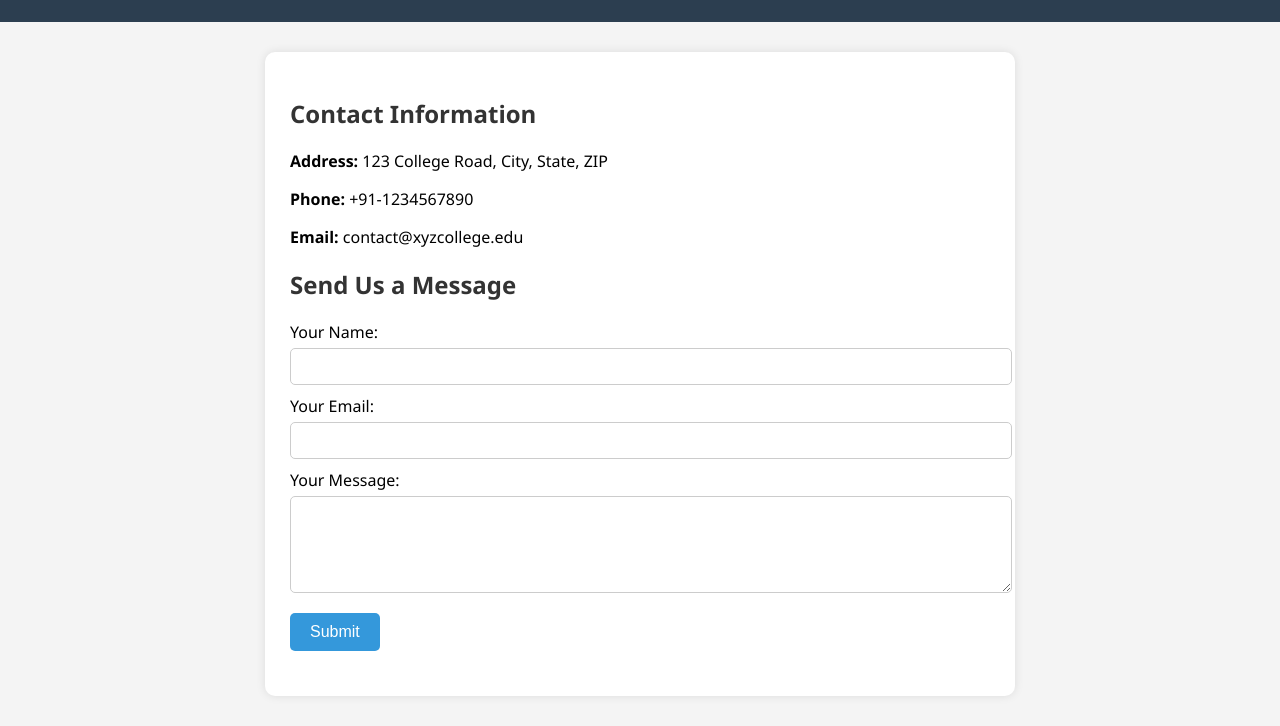
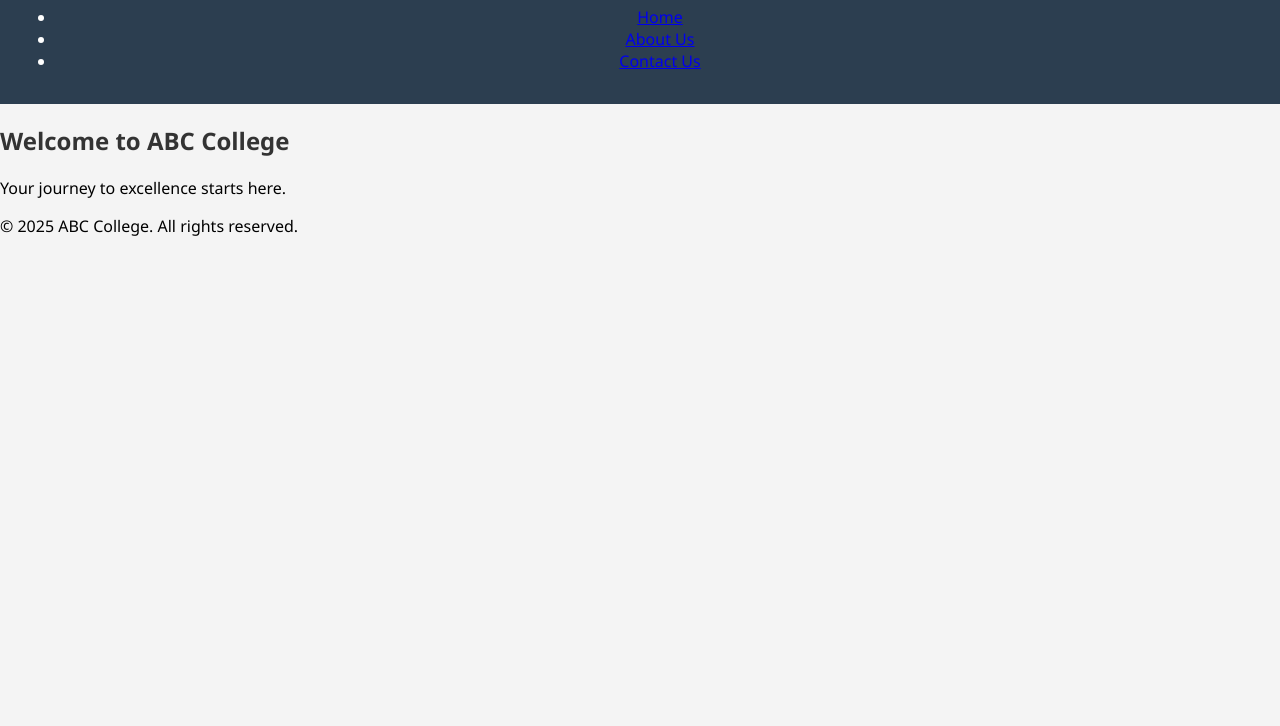
Before and after one commit to RichaAgnihotri/Assignment-for-Web-Development, a plain HTML site: page index.html in a window 1280 px wide. Shown: the part 96-822 px from the top of the page. After the commit the page ends 800 px from the top, so only its background shows below. Drawn offline with Linux system fonts and the light colour scheme.

Commit message:
Update index.html

```diff
--- a/index.html
+++ b/index.html
@@ -2,40 +2,31 @@
 <html lang="en">
 <head>
   <meta charset="UTF-8" />
-  <meta name="viewport" content="width=device-width, initial-scale=1.0"/>
-  <title>College Contact Page</title>
+  <meta name="viewport" content="width=device-width, initial-scale=1.0" />
+  <title>ABC College - Home</title>
   <link rel="stylesheet" href="style.css" />
 </head>
 <body>
-
   <header>
-    <h1>XYZ College - Contact Us</h1>
+    <h1>ABC College</h1>
+    <nav>
+      <ul>
+        <li><a href="index.html" class="active">Home</a></li>
+        <li><a href="about.html">About Us</a></li>
+        <li><a href="contact.html">Contact Us</a></li>
+      </ul>
+    </nav>
   </header>
 
-  <div class="container">
-    <div class="info">
-      <h2>Contact Information</h2>
-      <p><strong>Address:</strong> 123 College Road, City, State, ZIP</p>
-      <p><strong>Phone:</strong> +91-1234567890</p>
-      <p><strong>Email:</strong> contact@xyzcollege.edu</p>
-    </div>
+  <main>
+    <section>
+      <h2>Welcome to ABC College</h2>
+      <p>Your journey to excellence starts here.</p>
+    </section>
+  </main>
 
-    <h2>Send Us a Message</h2>
-    <form id="contactForm">
-      <label for="name">Your Name:</label>
-      <input type="text" id="name" required />
-
-      <label for="email">Your Email:</label>
-      <input type="email" id="email" required />
-
-      <label for="message">Your Message:</label>
-      <textarea id="message" rows="5" required></textarea>
-
-      <button type="submit">Submit</button>
-    </form>
-    <div id="response"></div>
-  </div>
-
-  <script src="script.js"></script>
+  <footer>
+    <p>&copy; 2025 ABC College. All rights reserved.</p>
+  </footer>
 </body>
 </html>
```
